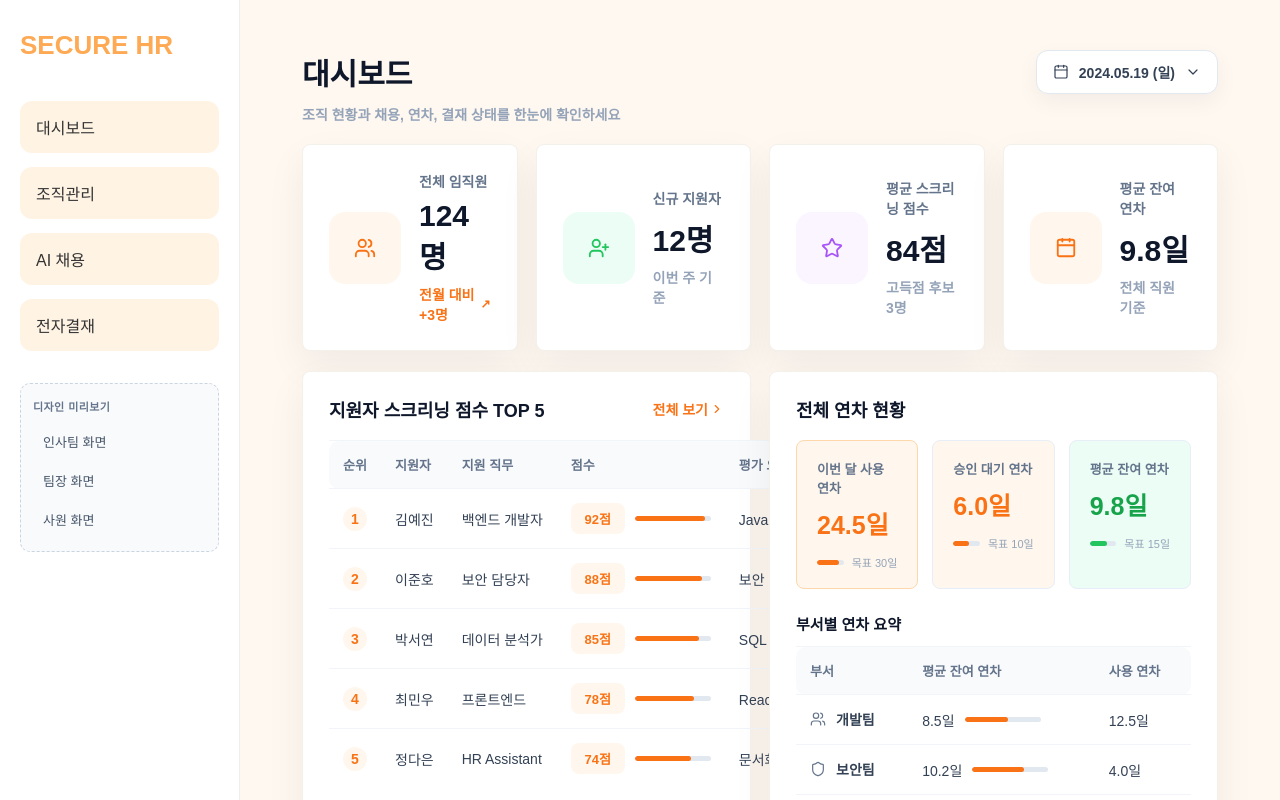
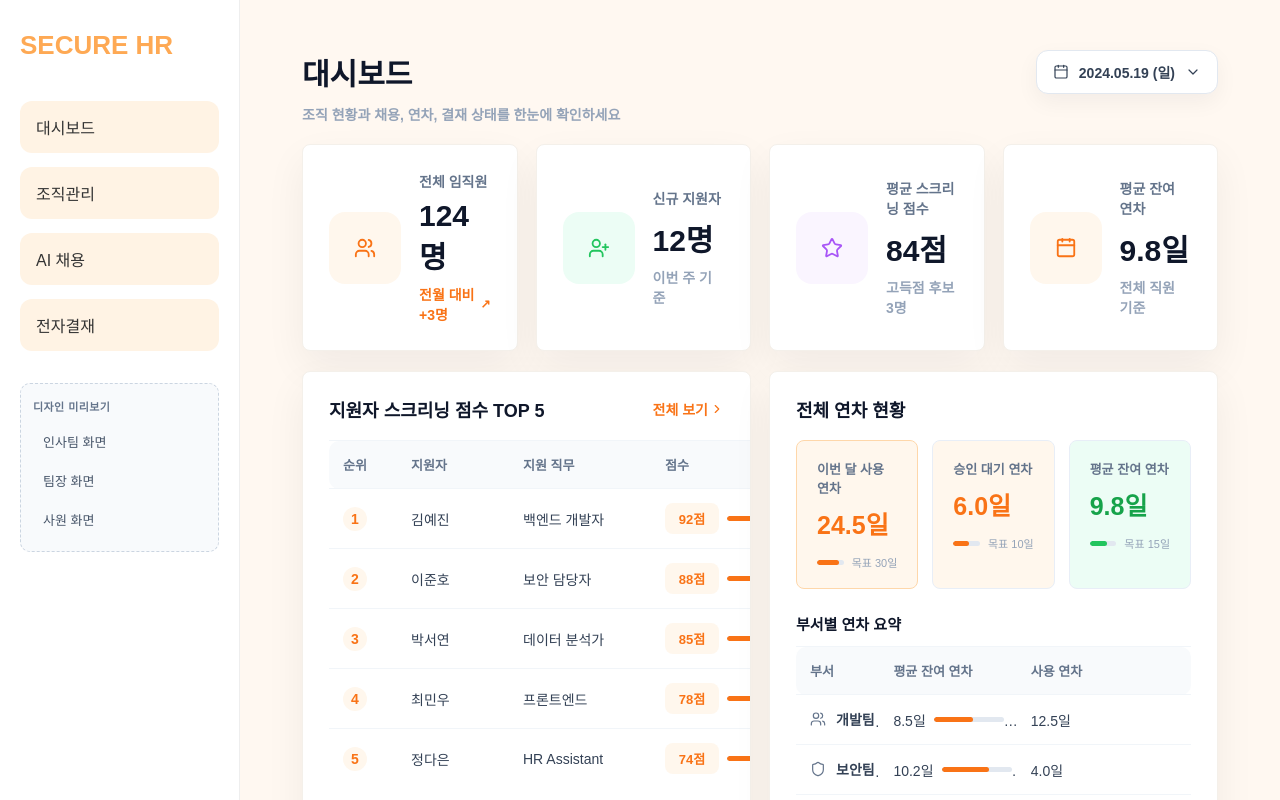
Before and after one commit to Miniproject-management/management-front, a React (Vite) app: page /dashboard/admin in a window 1280 px wide. Shown: the top 800 px of the page. Built offline with nearby package versions, Linux system fonts and the light colour scheme.

Commit message:
fix(dashboard): contain admin table overflow

```diff
--- a/src/pages/dashboard/dashboard.css
+++ b/src/pages/dashboard/dashboard.css
@@ -520,6 +520,61 @@
   color: #f97316;
 }
 
+.dashboard-page--admin .panel {
+  overflow: hidden;
+}
+
+.dashboard-page--admin .data-table {
+  table-layout: fixed;
+}
+
+.dashboard-page--admin .data-table th,
+.dashboard-page--admin .data-table td {
+  overflow: hidden;
+  text-overflow: ellipsis;
+}
+
+.dashboard-page--admin .data-table th:nth-child(1),
+.dashboard-page--admin .data-table td:nth-child(1) {
+  width: 68px;
+}
+
+.dashboard-page--admin .data-table th:nth-child(2),
+.dashboard-page--admin .data-table td:nth-child(2) {
+  width: 112px;
+}
+
+.dashboard-page--admin .data-table th:nth-child(3),
+.dashboard-page--admin .data-table td:nth-child(3) {
+  width: 142px;
+}
+
+.dashboard-page--admin .data-table th:nth-child(4),
+.dashboard-page--admin .data-table td:nth-child(4) {
+  width: 168px;
+}
+
+.dashboard-page--admin .data-table th:nth-child(5),
+.dashboard-page--admin .data-table td:nth-child(5) {
+  width: auto;
+}
+
+.dashboard-page--admin .muted-cell {
+  max-width: 0;
+  overflow: hidden;
+  text-overflow: ellipsis;
+}
+
+.dashboard-page--admin .score-cell {
+  max-width: 150px;
+  gap: 8px;
+}
+
+.dashboard-page--admin .score-cell .progress-bar {
+  width: 70px;
+  flex: 0 0 70px;
+}
+
 /* ---------- manager dashboard ---------- */
 .dashboard-page__wave {
   font-size: 22px;
```
